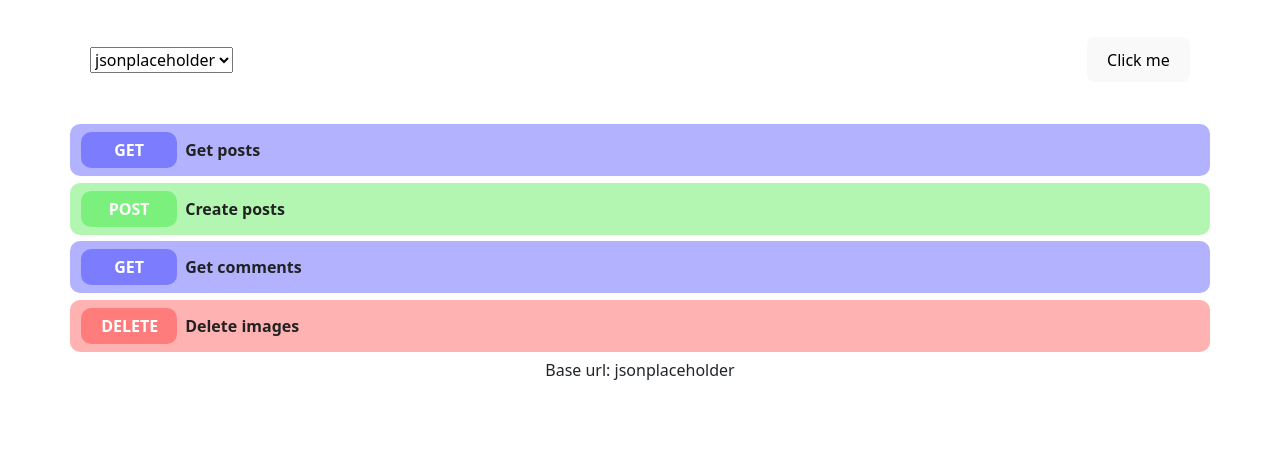
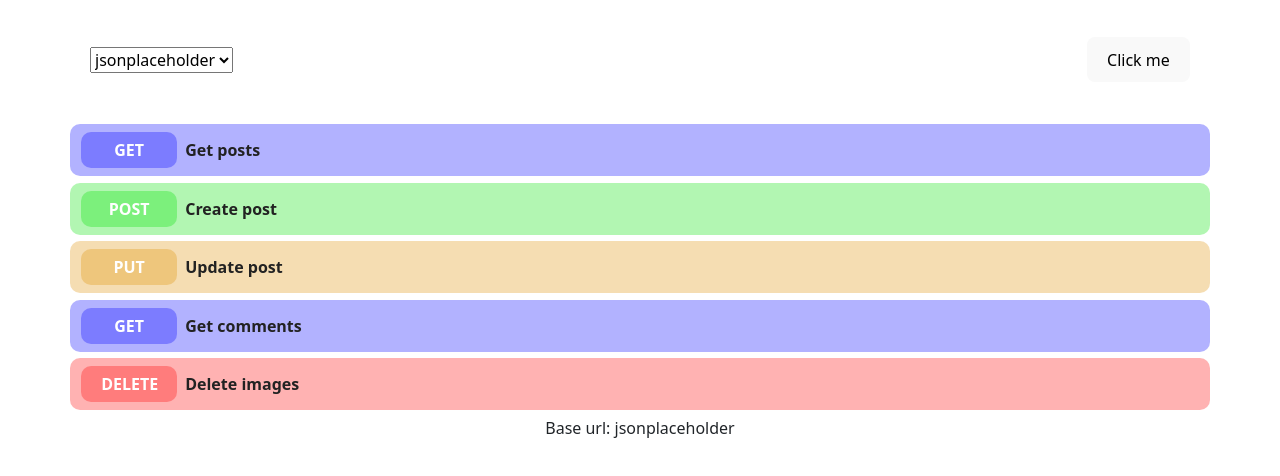
Before and after one commit to Mixael404/swagger, a React (Vite) app: page / in a window 1280 px wide. Shown: the top 476 px of the page. Built offline with nearby package versions, Linux system fonts and the light colour scheme.

Commit message:
Fix of clear fields

```diff
--- a/src/api-service/api.service.js
+++ b/src/api-service/api.service.js
@@ -1,5 +1,27 @@
 export class APIService{
-    requiest(){
 
+    /**
+     *
+     * @param {string} url
+     * @param {GET || POST} method
+     * @param {object} headers
+     * @param {object} body
+     * @returns
+     */
+    async requiest(url, method, headers, body = null){
+        const params = {
+            method: method,
+            headers: {...headers},
+        }
+
+        if(method !== "GET"){
+            params.body = JSON.stringify(body)
+        }
+
+        const response = await fetch(url, params)
+        const data = await response.text()
+        return data;
     }
 }
+
+export const apiService = new APIService()
--- a/src/components/code-block/code-block.module.css
+++ b/src/components/code-block/code-block.module.css
@@ -3,6 +3,7 @@
     background-color: black;
     width: fit-content;
     margin-bottom: 1rem;
+    max-width: 100%;
 }
 code{
     display: block;
--- a/src/components/collapse-card/collapse-card.css
+++ b/src/components/collapse-card/collapse-card.css
@@ -43,6 +43,12 @@ p{
     color: black;
     border-bottom: 1px solid blue;
 }
+.btn-primary.orange:focus{
+    background-color: rgba(220, 143, 0, 0.3);
+    border: none;
+    color: black;
+    border-bottom: 1px solid rgba(220, 143, 0, 0.3);
+}
 
 
 .btn.btn-primary:hover{
@@ -84,3 +90,8 @@ p{
     border: none;
     border-bottom: 1px solid blue;
 }
+.orange{
+    background-color: rgba(220, 143, 0, 0.3);
+    border: none;
+    border-bottom: 1px solid rgba(220, 143, 0, 0.3);
+}
--- a/src/components/requiest-query/requiest-query.jsx
+++ b/src/components/requiest-query/requiest-query.jsx
@@ -1,26 +1,27 @@
-import { useEffect, useState } from "react"
+import { useEffect, useRef, useState } from "react"
 import classes from "./requiest-query.module.css"
 
 export function RequiestQuery(props){
     const [value, setValue] = useState("")
 
+    const inputRef = useRef(null)
     const action = props.reqControls[props.type]
 
     const handleChange = (e) => {
-        const value = e.target.value
-        setValue(value)
-        action(props.name,value)
-    }
-
-    const onKeyDown = (e) => {
-        if(e.key === " "){
-            e.preventDefault()
-        }
+        const input = e.target.value
+        // setValue(input)
+        action(props.name , input)
     }
 
     useEffect(() => {
-        setValue("")
+        // setValue("")
+        inputRef.current.value = ''
     }, [props.clear])
+
+    useEffect(() => {
+        inputRef.current.value = props.defaultHeader ?? ''
+    }, [props.access])
+
     return(
         <div className={classes.requiest_query}>
             <div className={classes.name_container}>
@@ -30,8 +31,9 @@ export function RequiestQuery(props){
             <div className={classes.description_container}>
                 <p> {props.description} </p>
                 <input
-                value={props.defaultHeader ?? value}
-                onKeyDown={onKeyDown}
+                id={`${props.reqId}-${props.name}`}
+                ref={inputRef}
+                value={props.defaultHeader ?? undefined}
                 onChange={handleChange}
                 disabled={!props.access}
                 type="text" />
--- a/src/data.js
+++ b/src/data.js
@@ -31,10 +31,74 @@ export const data = {
             },
             {
                 id: 2,
-                title: "Create posts",
+                title: "Create post",
                 method: "POST",
+                base_url: 'https://jsonplaceholder.typicode.com/posts',
                 params:[
-
+                    {
+                        name: 'title',
+                        inputType: "body",
+                        description: "Title of added post",
+                        type: "changeBody"
+                    },
+                    {
+                        name: 'body',
+                        inputType: "body",
+                        description: "Body of added post",
+                        type: "changeBody"
+                    },
+                    {
+                        name: 'userId',
+                        inputType: "body",
+                        description: "Id of user that added post",
+                        type: "changeBody"
+                    },
+                    {
+                        name: 'content-type',
+                        inputType: "header",
+                        description: "Select type of content",
+                        type: "changeHeader",
+                        defaultHeader: 'application/json'
+                    },
+                ]
+            },
+            {
+                id: 8,
+                title: "Update post",
+                method: "PUT",
+                base_url: 'https://jsonplaceholder.typicode.com/posts',
+                params:[
+                    {
+                        name: 'id',
+                        inputType: "body",
+                        description: "Id of updated post",
+                        type: "changeUrl"
+                    },
+                    {
+                        name: 'title',
+                        inputType: "body",
+                        description: "Title of updated post",
+                        type: "changeBody"
+                    },
+                    {
+                        name: 'body',
+                        inputType: "body",
+                        description: "Body of updated post",
+                        type: "changeBody"
+                    },
+                    {
+                        name: 'userId',
+                        inputType: "body",
+                        description: "Id of user that updated post",
+                        type: "changeBody"
+                    },
+                    {
+                        name: 'content-type',
+                        inputType: "header",
+                        description: "Select type of content",
+                        type: "changeHeader",
+                        defaultHeader: 'application/json'
+                    },
                 ]
             },
             {
@@ -55,33 +119,41 @@ export const data = {
             },
         ]
     },
-    fortnite: {
-        title: "fortnite",
+    cheese: {
+        title: "cheese",
         requiests: [
             {
-                id: 5,
-                title: "games",
+                id: 9,
+                base_url: 'https://cheese-api.onrender.com/cheeses',
+                title: "Get all cheeses",
                 method: "GET",
                 params:[
 
                 ]
             },
             {
-                id: 6,
-                title: "movies",
+                id: 10,
+                base_url: 'https://cheese-api.onrender.com/cheese',
+                title: "Get one cheese by name",
+                method: "GET",
+                params:[
+                    {
+                        name: 'name',
+                        inputType: 'url',
+                        description: "Select one cheese by name",
+                        type: "changeUrl",
+                    },
+                ]
+            },
+            {
+                id: 11,
+                base_url: 'https://cheese-api.onrender.com/random',
+                title: "Get one random cheese",
                 method: "GET",
                 params:[
 
                 ]
             },
-            {
-                id: 7,
-                title: "toys",
-                method: "GET",
-                params:[
-
-                ]
-            }
         ]
     }
 }
--- a/src/utils/get-color/get-color.js
+++ b/src/utils/get-color/get-color.js
@@ -11,6 +11,9 @@ export function getColor(method){
         case "DELETE":
           color = "red";
           break;
+        case "PUT":
+          color = "orange";
+          break;
         default:
           color = "transparent";
           break;
```
Also changed, not shown: src/components/requiest-item/requiest-item.jsx (+56 -27 lines).
